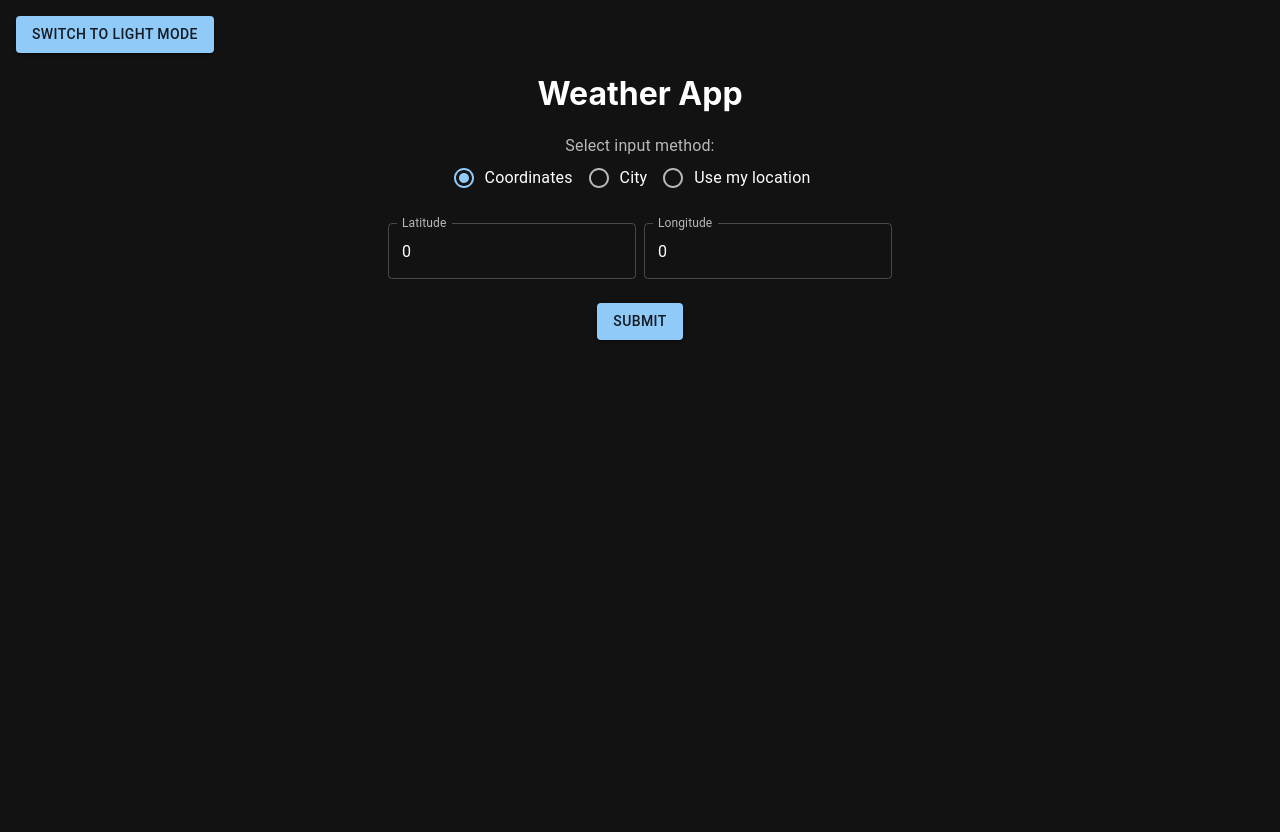
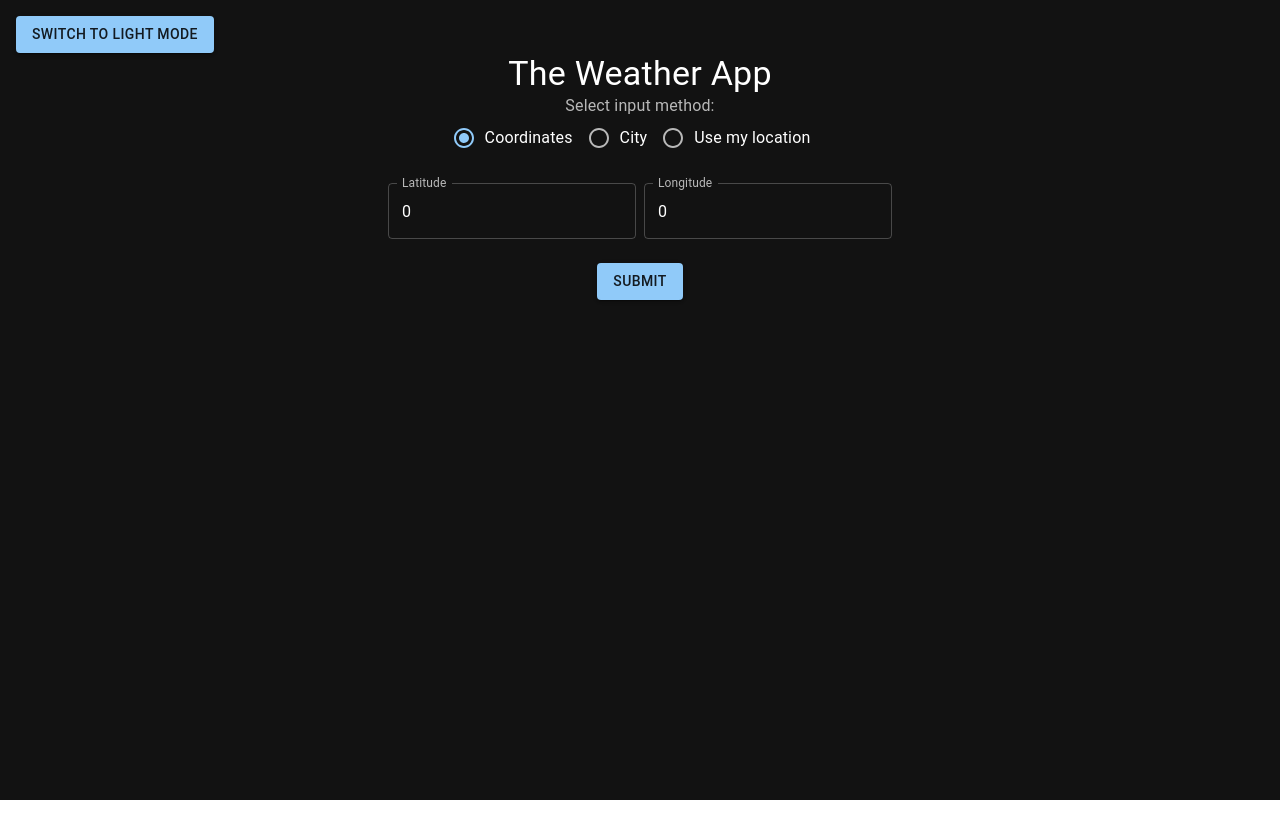
Before and after one commit to ababen1/weather-front, a React (Create React App) app: page / in a window 1280 px wide. After the commit the page ends 800 px from the top, so only its background shows below. Built offline with nearby package versions, Linux system fonts and the light colour scheme.

Commit message:
style changes

```diff
--- a/src/App.tsx
+++ b/src/App.tsx
@@ -1,7 +1,7 @@
 import { useContext } from 'react';
 import './App.css';
 import WeatherPage from './pages/WeatherPage';
-import { Box } from '@mui/material';
+import { Box, Container, Grid2, Typography } from '@mui/material';
 import { CurrentThemeContext, CurrentThemeProvider } from './context/CurrentThemeContext';
 import ThemeToggleButton from './components/ThemeToggleButton/ThemeToggleButton';
 import { WeatherDataProvider } from './context/WeatherDataContext';
@@ -13,22 +13,24 @@ function App() {
   const { theme } = useContext(CurrentThemeContext);
   return (
     <CurrentThemeProvider>
-      <Box sx={{
+      <Grid2 sx={{
         bgcolor: 'background.default',
         color: 'text.primary',
-        minHeight: '100vh', // Ensure it takes the full screen height
-        padding: 2
+        padding: 2,
+        minHeight: '100vh',
+        minWidth: '100%'
+
       }}>
         <ThemeToggleButton />
         <div className="App">
-          <h1>Weather App</h1>
+          <Typography variant='h4' >The Weather App</Typography>
           <WeatherDataProvider>
             <InputProvider>
               <WeatherPage />
             </InputProvider>
           </WeatherDataProvider>
         </div>
-      </Box>
+      </Grid2>
     </CurrentThemeProvider>
   );
 }
--- a/src/pages/WeatherPage.tsx
+++ b/src/pages/WeatherPage.tsx
@@ -15,11 +15,11 @@ interface Props {
 }
 
 const WeatherPage: React.FC<Props> = ({ }) => {
-    const {inputMethod, setInputMethod} = useContext(InputContext)
-    const {city, setCity} = useContext(InputContext)
-    const {cords, setCords} = useContext(InputContext)
-    const {weatherData, setWeatherData} = useContext(WeatherDataContext);
-    const {currentError, setCurrentError} = useContext(InputContext)
+    const { inputMethod, setInputMethod } = useContext(InputContext)
+    const { city, setCity } = useContext(InputContext)
+    const { cords, setCords } = useContext(InputContext)
+    const { weatherData, setWeatherData } = useContext(WeatherDataContext);
+    const { currentError, setCurrentError } = useContext(InputContext)
     const [isLoadingWeather, setIsLoadingWeather] = useState<boolean>(false)
     const [daysToShow, setDaysToShow] = useState<number>(7)
 
@@ -45,12 +45,12 @@ const WeatherPage: React.FC<Props> = ({ }) => {
     const renderWeatherData = () => {
         if (weatherData.length == 0) {
             if (currentError && currentError != "") {
-                return <span style={{color: "red"}}>{currentError}</span>
+                return <span style={{ color: "red" }}>{currentError}</span>
             } else {
                 return ''
             }
         }
-        return <div>
+        return <Grid2>
             <FormControl size='small'>
                 <Stack direction={'row'} alignItems={"center"} gap={1}>
                     <span>Show</span>
@@ -65,7 +65,9 @@ const WeatherPage: React.FC<Props> = ({ }) => {
                     <span>Days</span>
                 </Stack>
             </FormControl>
-            <Stack direction={'row'} gap={1}>
+            <Stack
+                direction={{ xs: 'column', sm: 'row' }}
+                spacing={{ xs: 1, sm: 1, md: 1 }}>
                 {
                     weatherData.map((val: WeatherData, key: number, arr) => {
                         if (key < daysToShow) {
@@ -77,7 +79,7 @@ const WeatherPage: React.FC<Props> = ({ }) => {
                     })
                 }
             </Stack>
-        </div>
+        </Grid2>
     }
 
     const onInputMethodSelected = (e: React.ChangeEvent<HTMLInputElement>) => {
@@ -100,7 +102,7 @@ const WeatherPage: React.FC<Props> = ({ }) => {
             <Grid2>
                 <Button
                     variant="contained"
-                    disabled={(isLoadingWeather || currentError != "" )}
+                    disabled={(isLoadingWeather || currentError != "")}
                     onClick={loadWeather}>
                     {isLoadingWeather ? "Loading..." : "Submit"}
                 </Button>
```
